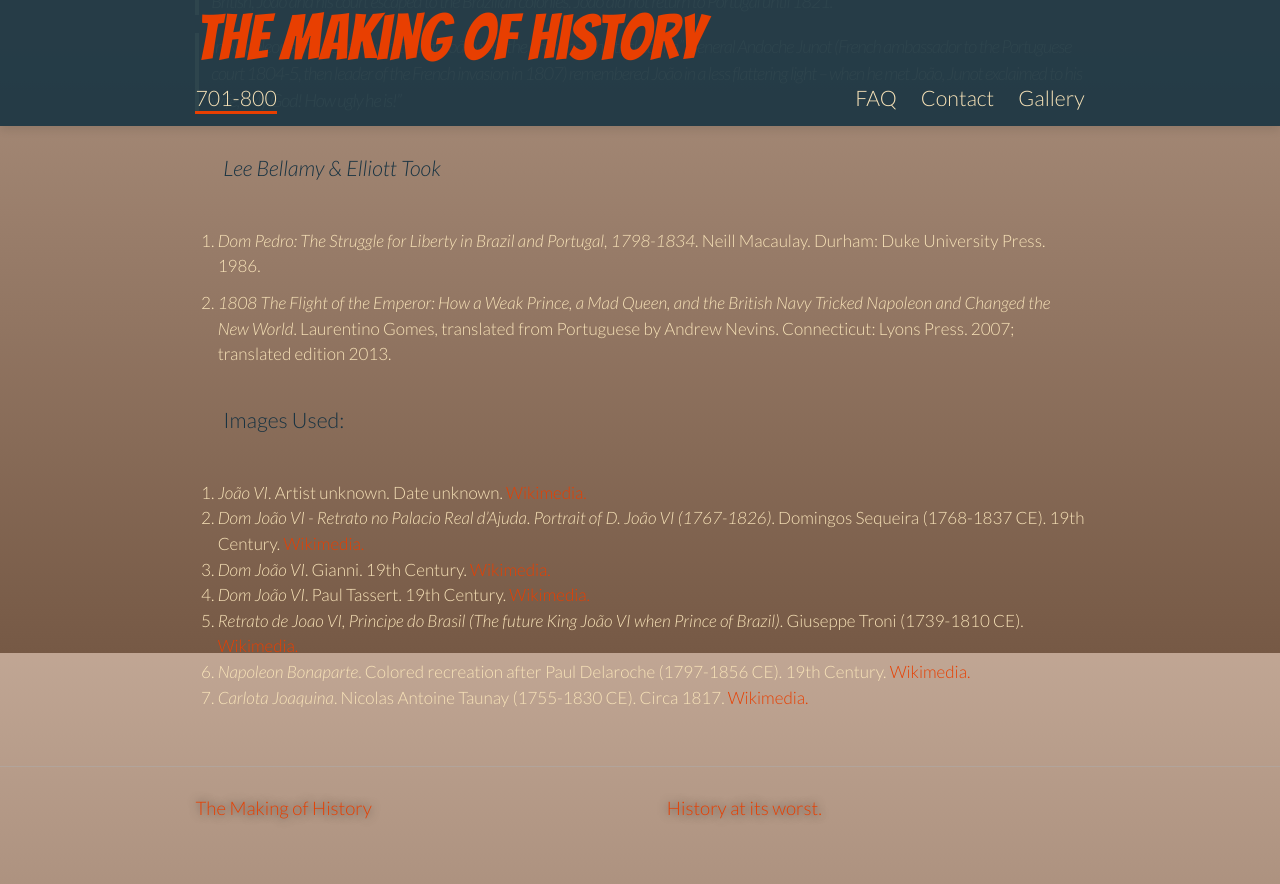
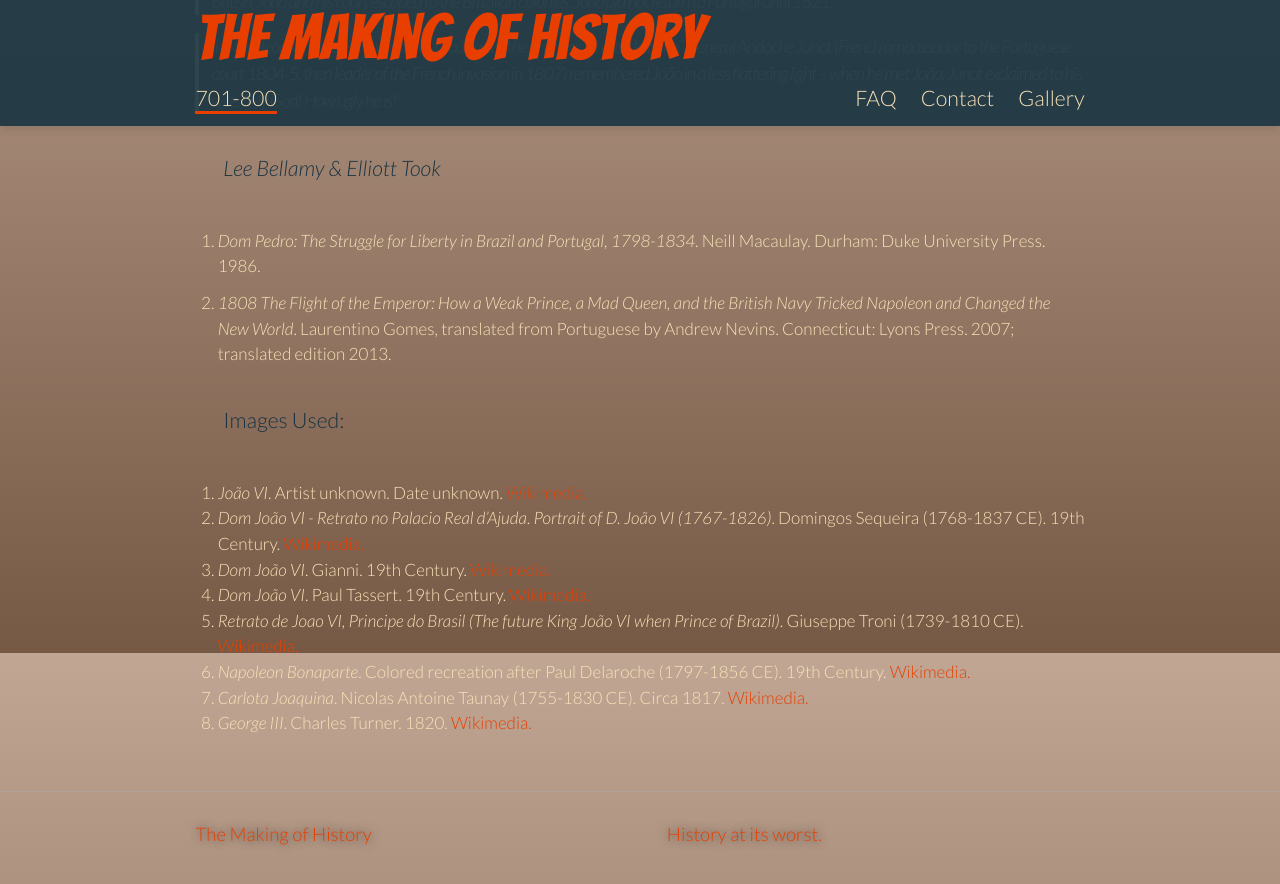
Before and after one commit to benadamstyles/making-of-history, a Jekyll site: the page built from _posts/2015-06-19-historic-hotties-dom-joao-vi-king-john-vi.md, in a window 1280 px wide and 900 px high, scrolled down 1147 px. Shown: the top 884 px of the window. Built offline with Jekyll 4.4.1, drawn with Linux system fonts in a browser that asks for light colours; some web fonts are replaced.

Commit message:
Updated 2015-06-19-historic-hotties-dom-joao-vi-king-john-vi.md

```diff
--- a/_posts/2015-06-19-historic-hotties-dom-joao-vi-king-john-vi.md
+++ b/_posts/2015-06-19-historic-hotties-dom-joao-vi-king-john-vi.md
@@ -38,7 +38,8 @@
 1. _João VI_. Artist unknown. Date unknown. [Wikimedia.](https://en.wikipedia.org/wiki/File:Jo%C3%A3o_VI.JPG)
 2. _Dom João VI - Retrato no Palacio Real d'Ajuda_. _Portrait of D. João VI (1767-1826)_. Domingos Sequeira (1768-1837 CE). 19th Century. [Wikimedia.](https://commons.wikimedia.org/wiki/File:Dom_Joao_VI_-_retrato_no_Palacio_Real_d%27Ajuda.jpg)
 3. _Dom João VI_. Gianni. 19th Century. [Wikimedia.](https://commons.wikimedia.org/wiki/File:Gianni_-_Dom_Jo%C3%A3o_VI.jpg)
-4.  _Dom João VI_. Paul Tassert. 19th Century. [Wikimedia.](https://commons.wikimedia.org/wiki/File:Paul_Tassert_-_Dom_Jo%C3%A3o_VI.jpg)
+4. _Dom João VI_. Paul Tassert. 19th Century. [Wikimedia.](https://commons.wikimedia.org/wiki/File:Paul_Tassert_-_Dom_Jo%C3%A3o_VI.jpg)
 5. _Retrato de Joao VI, Principe do Brasil (The future King João VI when Prince of Brazil)_. Giuseppe Troni (1739-1810 CE). [Wikimedia.](https://commons.wikimedia.org/wiki/File:Retrato_de_Joao_VI,_Principe_do_Brasil.jpg)
 6. _Napoleon Bonaparte_. Colored recreation after Paul Delaroche (1797-1856 CE). 19th Century. [Wikimedia.](https://commons.wikimedia.org/wiki/File:Napoleonbonaparte_coloured_drawing.png)
 7. _Carlota Joaquina_. Nicolas Antoine Taunay (1755-1830 CE). Circa 1817. [Wikimedia.](https://commons.wikimedia.org/wiki/File:Carlota_Joaquina_by_Taunay_1817.jpg)
+8. _George III_. Charles Turner. 1820. [Wikimedia.](https://commons.wikimedia.org/wiki/File:George_III_1820.jpg)
```
